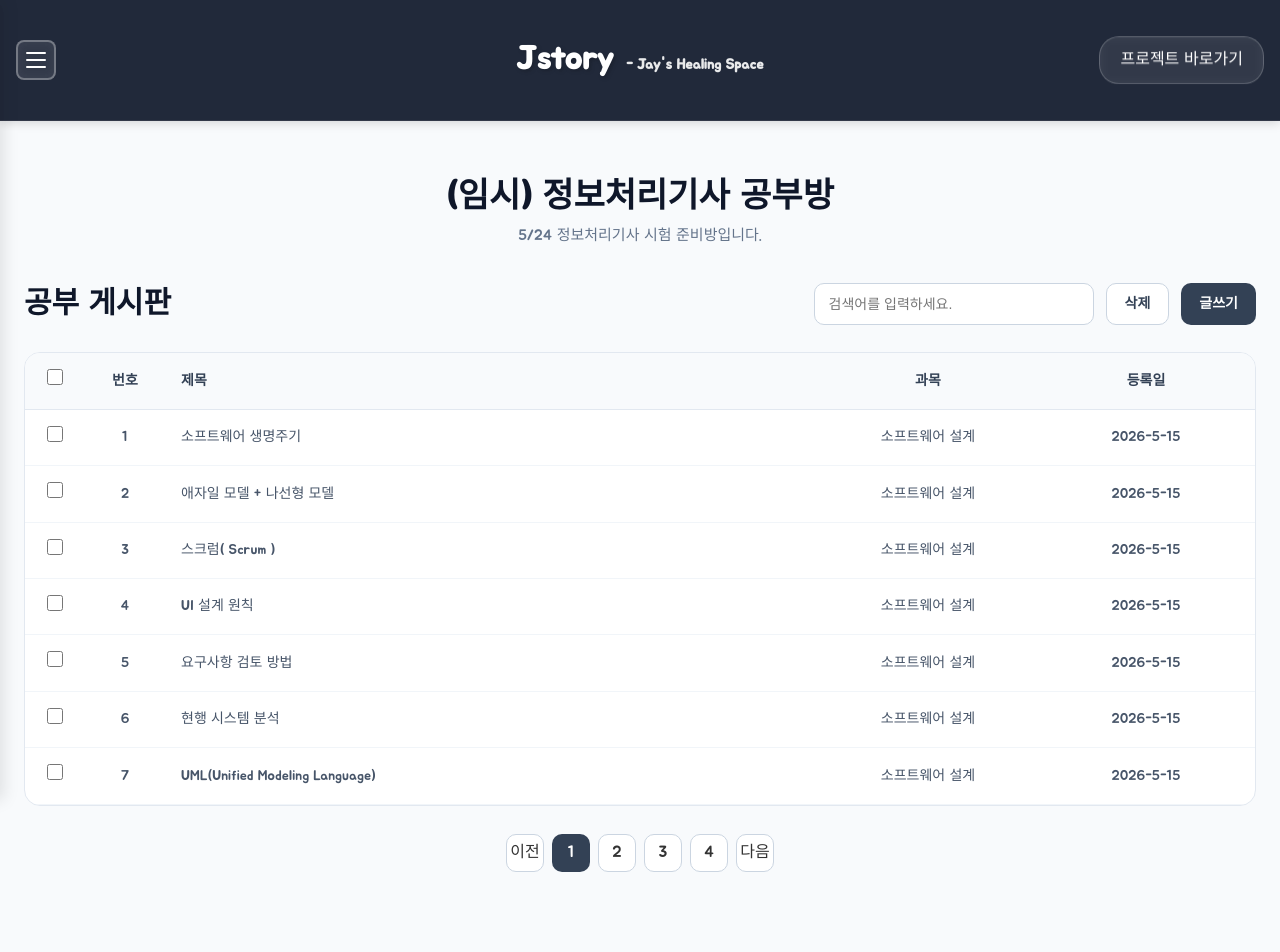
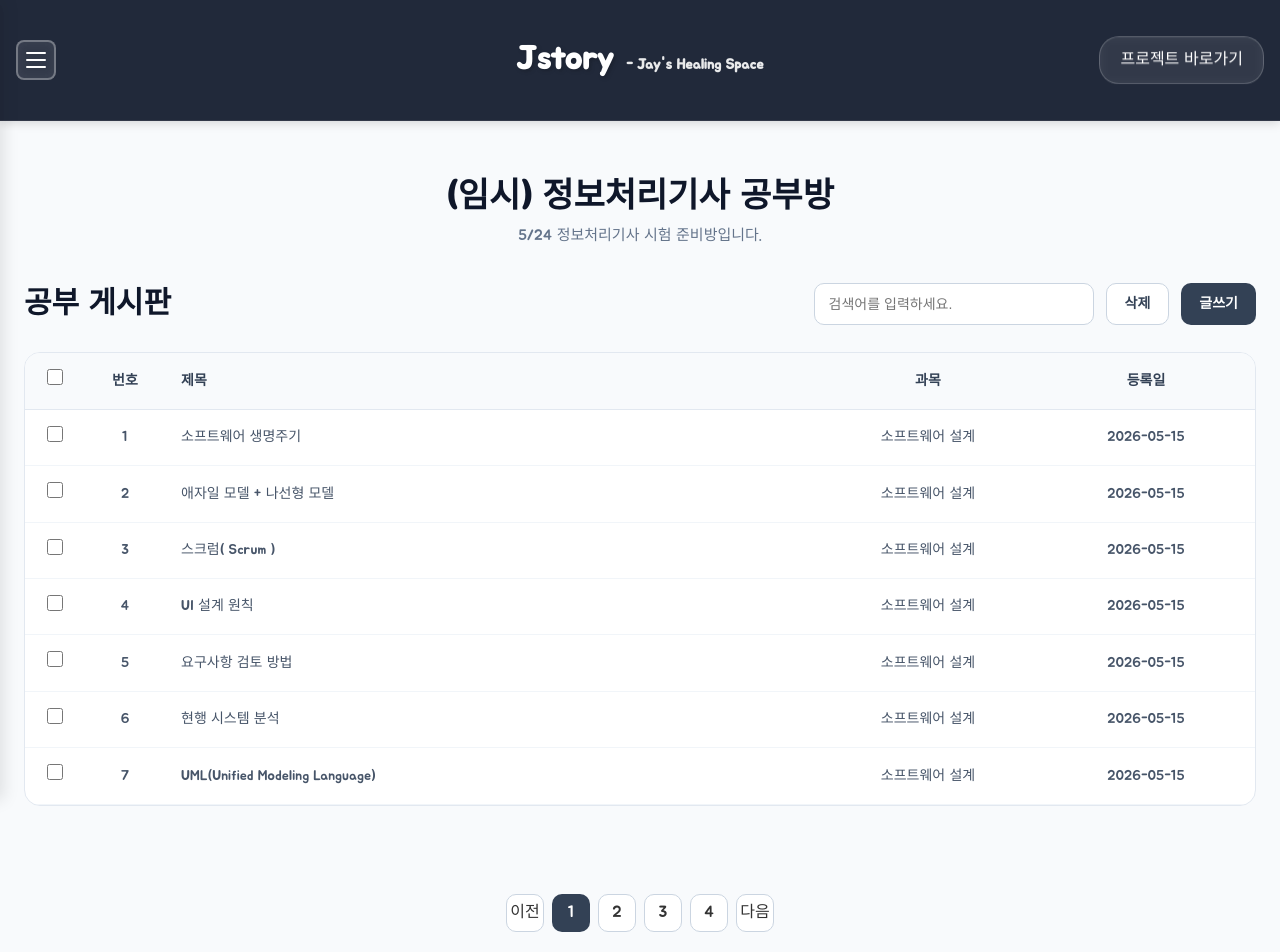
Before and after one commit to tuy112/jstory-next, a Next.js app: page /study-room in a window 1280 px wide. Shown: the top 952 px of the page. Built offline with nearby package versions, Linux system fonts and the light colour scheme.

Commit message:
fix : 공통 게시판 세부 디테일링 작업
1. 등록일 날짜 포맷 추가 (5->05)

2. 페이지네이션 margin-top 값 추가

```diff
--- a/app/study-room/Study.module.css
+++ b/app/study-room/Study.module.css
@@ -12,10 +12,11 @@
 
 .modalInfo {
     display: flex;
-    gap: 20px;
+    gap: 10px;
     margin-bottom: 40px;
     font-size: 14px;
     color: #8c8c8c;
+    justify-content: flex-end;
 }
 
 .modalBody {
@@ -48,3 +49,8 @@
 .editButton:hover {
     opacity: 0.9;
 }
+
+/* 페이지 */
+.paginationWrap {
+    margin-top: 60px;
+}
--- a/app/study-room/page.tsx
+++ b/app/study-room/page.tsx
@@ -55,6 +55,13 @@ export default function StudyPage() {
         currentPage * pageSize
     );
 
+    // 날짜 포맷
+    const formatDate = (date: string) => {
+        const [year, month, day] = date.split('-');
+
+        return `${year}-${month.padStart(2, '0')}-${day.padStart(2, '0')}`;
+    };
+
     return (
         <>
             <DetailPageLayout
@@ -93,7 +100,10 @@ export default function StudyPage() {
                             align: 'center',
                         },
                     ]}
-                    data={pagedData}
+                    data={pagedData.map((item) => ({
+                        ...item,
+                        createdAt: formatDate(item.createdAt),
+                    }))}
                     onRowClick={(row) =>
                         handleRowClick(
                             row as StudyBoardItem
@@ -101,6 +111,7 @@ export default function StudyPage() {
                     }
                 />
 
+                <div className={styles.paginationWrap}>
                     <BoardPagination
                         currentPage={currentPage}
                         totalPage={totalPage}
@@ -108,9 +119,10 @@ export default function StudyPage() {
                             setCurrentPage(page);
                         }}
                     />
+                </div>
             </DetailPageLayout>
 
-            {/* 상세 모달 */}
+            {/* 모달 */}
             <CommonModal
                 open={isOpen}
                 onClose={() => setIsOpen(false)}
@@ -121,8 +133,8 @@ export default function StudyPage() {
                     <div className={styles.modalContent}>
 
                         <div className={styles.modalInfo}>
-                            <span>ID : {selectedItem.id}</span>
-                            <span>과목 :{selectedItem.subject}</span>
+                            <span>ID : {selectedItem.id},</span>
+                            <span>과목 :{selectedItem.subject},</span>
                             <span>작성일 :{selectedItem.createdAt}</span>
                         </div>
 
```
Lines whose indentation alone changed are shown as unchanged.
